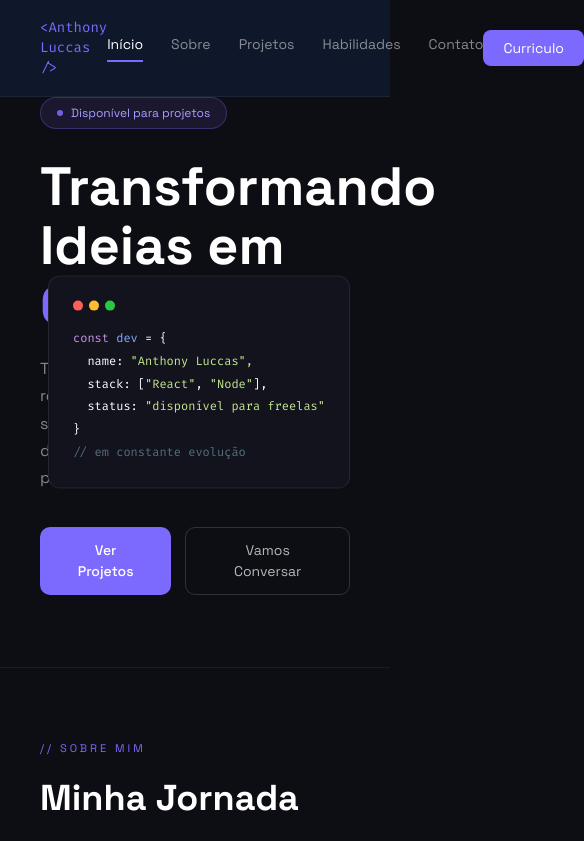
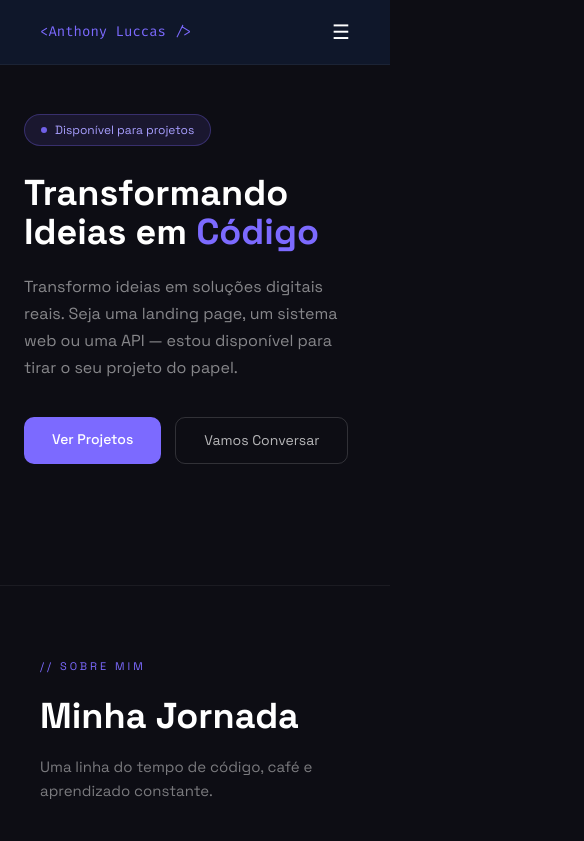
Before and after one commit to anthonyluccas/portfolio, a React (Vite) app: page /#hero in a window 390 px wide. Shown: the top 841 px of the page, 584 px wide, since content can reach past the window. Built offline with nearby package versions, Linux system fonts and the light colour scheme.

Commit message:
style: add mobile responsiveness

```diff
--- a/index.html
+++ b/index.html
@@ -4,13 +4,16 @@
 <head>
   <meta charset="UTF-8" />
   <meta name="viewport" content="width=device-width, initial-scale=1.0" />
+  <link rel="icon" type="image/x-icon" href="/favicon.ico" />
   <link rel="preconnect" href="https://fonts.googleapis.com">
   <link rel="preconnect" href="https://fonts.gstatic.com" crossorigin>
   <link
     href="https://fonts.googleapis.com/css2?family=Fira+Code:wght@300..700&family=Space+Grotesk:wght@300..700&display=swap"
     rel="stylesheet">
 
-  <title>portfolio</title>
+  <title>
+    Anthony Luccas | Dev
+  </title>
 </head>
 
 <body>
--- a/package.json
+++ b/package.json
@@ -10,7 +10,9 @@
     "preview": "vite preview"
   },
   "dependencies": {
+    "@emailjs/browser": "^4.4.1",
     "devicons-react": "^1.5.0",
+    "lucide-react": "^1.14.0",
     "react": "^19.2.5",
     "react-dom": "^19.2.5",
     "react-scroll": "^1.9.3"
--- a/src/components/About.jsx
+++ b/src/components/About.jsx
@@ -12,7 +12,7 @@ function About() {
         <p className="text-[#ffffff73] text-[15px] mb-[48px] max-w-[440px] leading-[1.6]">
           Uma linha do tempo de código, café e aprendizado constante.
         </p>
-        <div className="grid grid-cols-2 gap-[32px] items-sretch">
+        <div className="grid grid-cols-1 md:grid-cols-2 gap-[32px] items-sretch">
           <div className="bg-[#13131e] border border-solid border-[#ffffff12] rounded-[14px] p-[28px]">
             <h3 className="text-[17px] mb-[12px] font-[600]">Minha Jornada</h3>
             <p className="text-[#ffffff80] text-[14px] leading-[1.7]">
--- a/src/components/Hero.jsx
+++ b/src/components/Hero.jsx
@@ -1,12 +1,14 @@
+import { Link } from "react-scroll";
+
 function Hero() {
   return (
     <div id="hero">
-      <section className="min-h-[520px] flex flex-col justify-center relative text-white text-[12px] pt-0">
+      <section className="min-h-[520px] flex flex-col justify-center relative text-white text-[12px] pt-0 px-6 md:px-[40px]">
         <div className="inline-flex gap-[8px] items-center border border-solid border-[#7c6aff4c] rounded-full py-[6px] px-[16px] mb-[28px] bg-[#7c6aff1e] text-[#a89fff] w-fit">
           <span className="w-[6px] h-[6px] rounded-[50%] bg-[#7c6aff] inline-block animate-pulse"></span>
           Disponível para projetos
         </div>
-        <h1 className="text-[54px] font-bold leading-[1.1] mb-[20px] max-w-[560px]">
+        <h1 className="text-[36px] md:text-[54px] font-bold leading-[1.1] mb-[20px] max-w-[560px]">
           Transformando
           <br />
           Ideias em <em className="not-italic text-[#7c6aff]">Código</em>
@@ -17,14 +19,26 @@ function Hero() {
           do papel.
         </p>
         <div className="flex gap-[14px]">
-          <button className="bg-[#7c6aff] hover:bg-[#6a58e0] hover:scale-105 text-white py-[12px] px-[28px] rounded-[10px] text-[14px] font-medium transition-all">
+          <Link
+            to="projects"
+            smooth={true}
+            duration={650}
+            offset={-10}
+            className="bg-[#7c6aff] hover:bg-[#6a58e0] hover:scale-105 text-white py-[12px] px-[28px] rounded-[10px] text-[14px] font-medium transition-all"
+          >
             Ver Projetos
-          </button>
-          <button className="bg-transparent hover:bg-white/5 hover:scale-105 text-[#ffffffb3] border border-solid border-[#ffffff26] py-[12px] px-[28px] rounded-[10px] text-[14px] transition-all">
+          </Link>
+          <Link
+            to="contact"
+            smooth={true}
+            duration={650}
+            offset={-10}
+            className="bg-transparent hover:bg-white/5 hover:scale-105 text-[#ffffffb3] border border-solid border-[#ffffff26] py-[12px] px-[28px] rounded-[10px] text-[14px] transition-all"
+          >
             Vamos Conversar
-          </button>
+          </Link>
         </div>
-        <div className="absolute right-[40px] top-[50%] translate-y-[-50%] bg-[#13131e] border border-solid border-[#ffffff14] rounded-[12px] p-[24px] font-mono text-[12px] leading-[1.9] min-w-[260px]">
+        <div className="absolute right-[40px] top-[50%] translate-y-[-50%] bg-[#13131e] border border-solid border-[#ffffff14] rounded-[12px] p-[24px] font-mono text-[12px] leading-[1.9] min-w-[260px] hidden md:block">
           <div className="flex gap-[6px] mb-[16px]">
             <div className="bg-[#ff5f57] w-[10px] h-[10px] rounded-[50%]"></div>
             <div className="bg-[#febc2e] w-[10px] h-[10px] rounded-[50%]"></div>
--- a/src/components/Navbar.jsx
+++ b/src/components/Navbar.jsx
@@ -4,7 +4,7 @@ import { animateScroll as scroll } from "react-scroll";
 
 function Navbar() {
   const linkStyle = `
-  text-sm text-white/50 hover:text-white transition-colors cursor-pointer relative
+  w-fit text-sm text-white/50 hover:text-white transition-colors cursor-pointer relative
   pb-2 after:content-[''] after:absolute after:bottom-0 after:left-0 after:h-[2px] after:w-0
   after:bg-[#7c6aff] after:transition-all after:duration-300
   [&.active]:text-white [&.active]:after:w-full
@@ -26,13 +26,24 @@ function Navbar() {
     }, 10);
     return () => clearTimeout(timer);
   }, []);
+
+  const [menuOpen, setMenuOpen] = useState(false);
   return (
-    <nav className="flex items-center justify-between px-10 py-[18px] bg-[#0f172a] border-b border-white/5 sticky top-0 z-50">
+    <nav className="relative flex items-center justify-between px-10 py-[18px] bg-[#0f172a] border-b border-white/5 sticky top-0 z-50">
       <span className="font-mono text-sm text-[#7c6aff]">
         &#60;Anthony Luccas &#47;&#62;
       </span>
 
-      <div className="flex gap-7">
+      <button
+        onClick={() => setMenuOpen(!menuOpen)}
+        className="md:hidden text-white text-xl"
+      >
+        ☰
+      </button>
+
+      <div
+        className={`${menuOpen ? "opacity-100 translate-y-0 pointer-events-auto" : "opacity-0 -translate-y-2 pointer-events-none"} md:opacity-100 md:translate-y-0 md:pointer-events-auto transition-all duration-300 ease-in-out flex flex-col md:flex-row gap-7 absolute md:relative top-full left-0 w-full md:w-auto bg-[#0f172a] md:bg-transparent px-10 py-6 md:p-0`}
+      >
         <Link
           to="hero"
           smooth={true}
@@ -41,6 +52,7 @@ function Navbar() {
           spy={true}
           hashSpy={true}
           activeClass="active"
+          onClick={() => setMenuOpen(false)}
           className={`${linkStyle} ${started ? "active" : ""}`}
         >
           Início
@@ -52,6 +64,7 @@ function Navbar() {
           offset={-10}
           spy={true}
           activeClass="active"
+          onClick={() => setMenuOpen(false)}
           onSetActive={() => setStarted(false)}
           className={linkStyle}
         >
@@ -64,6 +77,7 @@ function Navbar() {
           offset={-10}
           spy={true}
           activeClass="active"
+          onClick={() => setMenuOpen(false)}
           onSetActive={() => setStarted(false)}
           className={linkStyle}
         >
@@ -76,6 +90,7 @@ function Navbar() {
           offset={-10}
           spy={true}
           activeClass="active"
+          onClick={() => setMenuOpen(false)}
           onSetActive={() => setStarted(false)}
           className={linkStyle}
         >
@@ -88,6 +103,7 @@ function Navbar() {
           offset={-10}
           spy={true}
           activeClass="active"
+          onClick={() => setMenuOpen(false)}
           onSetActive={() => setStarted(false)}
           className={linkStyle}
         >
@@ -95,7 +111,7 @@ function Navbar() {
         </Link>
       </div>
 
-      <button className="bg-[#7c6aff] hover:bg-[#5d5cff] text-white text-sm px-5 py-2 rounded-lg transition-colors">
+      <button className="bg-[#7c6aff] hover:bg-[#5d5cff] text-white text-sm px-5 py-2 rounded-lg transition-colors hidden md:block">
         Curriculo
       </button>
     </nav>
--- a/src/components/Projects.jsx
+++ b/src/components/Projects.jsx
@@ -17,11 +17,13 @@ function Projects() {
           Uma seleção dos trabalhos técnicos recentes.
         </p>
 
-        <div className="grid grid-cols-2 gap-[20px]">
+        <div className="grid grid-cols-1 md:grid-cols-2 gap-[20px]">
           {projects.map((project) => (
             <a
               key={project.id}
               href={project.link}
+              target="_blank"
+              rel="noreferrer"
               className="bg-[#13131e] border border-solid border-[#ffffff12] rounded-[14px] transition-colors duration-200 ease-in-out hover:border-[#7c6aff66] hover:scale-[1.02] transition-all cursor-pointer"
             >
               <div className="text-[32px] text-[#7c6aff99] h-[160px] flex items-center justify-center relative bg-[#16213e]">
--- a/src/components/Skills.jsx
+++ b/src/components/Skills.jsx
@@ -34,7 +34,7 @@ function Skills() {
         <p className="text-[#ffffff73] text-[15px] mb-[48px] max-w-[440px] leading-[1.6]">
           Tecnologias que uso no dia a dia.
         </p>
-        <div className="grid grid-cols-4 gap-[12px] mb-[48px]">
+        <div className="grid grid-cols-2 md:grid-cols-4 gap-[12px] mb-[48px]">
           {skills.map((skill) => (
             <div
               key={skill.id}
```
Also changed, not shown: src/components/Contact.jsx (+20 -5 lines), src/components/Footer.jsx (+29 -5 lines), 2 other files (tests, documents, lock files or other folders).
